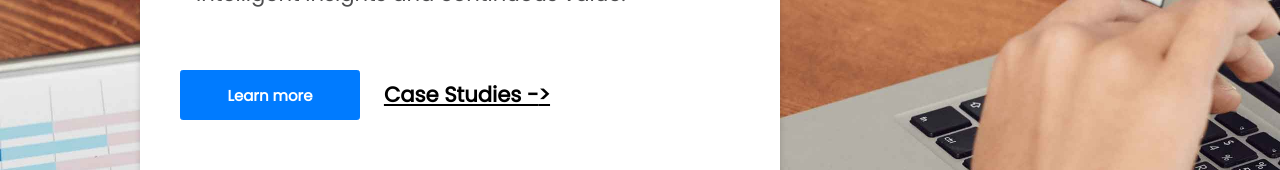
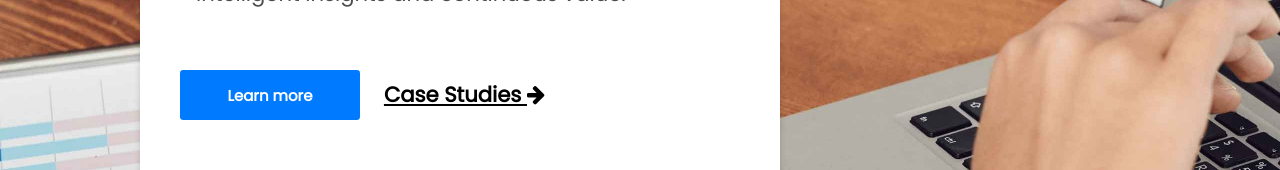
Before and after one commit to binmayPadhi/aws-ament-test, a React (Create React App) app: page / in a window 1280 px wide. Shown: the part 553-723 px from the top of the page. Built offline with nearby package versions, Linux system fonts and the light colour scheme.

Commit message:
few changes

```diff
--- a/public/styles.css
+++ b/public/styles.css
@@ -1598,7 +1598,7 @@ hr{
 
 .user-name{
     margin-top: 0px;
-    padding: 15px;
+    padding: 0px 15px;
 }
 
 .user-name input{
@@ -1880,6 +1880,9 @@ label{
     .lastName{
         margin-top: 0px;
     }
+    .form-IMG img{
+        width: 110%;
+    }
 
     label{
         font-size: 1.55rem;
@@ -1913,6 +1916,9 @@ label{
 
     .lastName{
         margin-top: 0px;
+    }
+    .form-IMG img{
+        width: 105%;
     }
 
     label{
@@ -2517,7 +2523,7 @@ label{
     }
 
     .case-studies-page-card-info p{
-        font-size: 1.2rem;
+        font-size: 1.5rem;
 
     }
 }
--- a/src/assets/components/AboutUs.jsx
+++ b/src/assets/components/AboutUs.jsx
@@ -39,7 +39,7 @@ function AboutUs (){
                             <button type="button" className="btn btn-primary learn-more-btn">Learn more</button>
                         </Link>
                         <a href="/casestudies">
-                            <button type="button" className="btn btn-default">{`Case Studies -`}&gt;</button>
+                            <button type="button" className="btn btn-default">Case Studies <i class="fa fa-arrow-right" aria-hidden="true"></i></button>
                         </a>
                     </div>
                 </div>
--- a/src/assets/components/Homepage.jsx
+++ b/src/assets/components/Homepage.jsx
@@ -45,7 +45,7 @@ function Homepage(){
                             <button type="button" className="btn btn-primary learn-more-btn">Learn more</button>
                         </Link>
                             <a href="/casestudies">
-                                <button type="button" className="btn btn-default">{`Case Studies -`}&gt;</button>
+                                <button type="button" className="btn btn-default">Case Studies <i class="fa fa-arrow-right" aria-hidden="true"></i></button>
                             </a>
                         </div>
                     </div>
```
